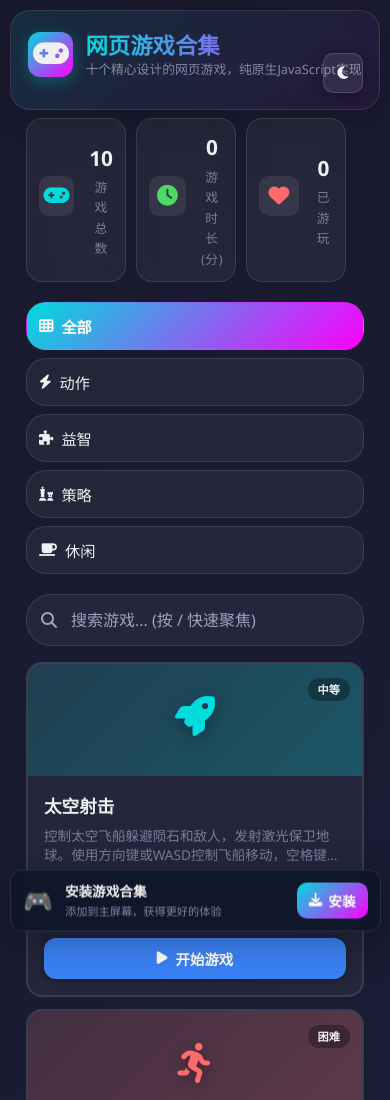
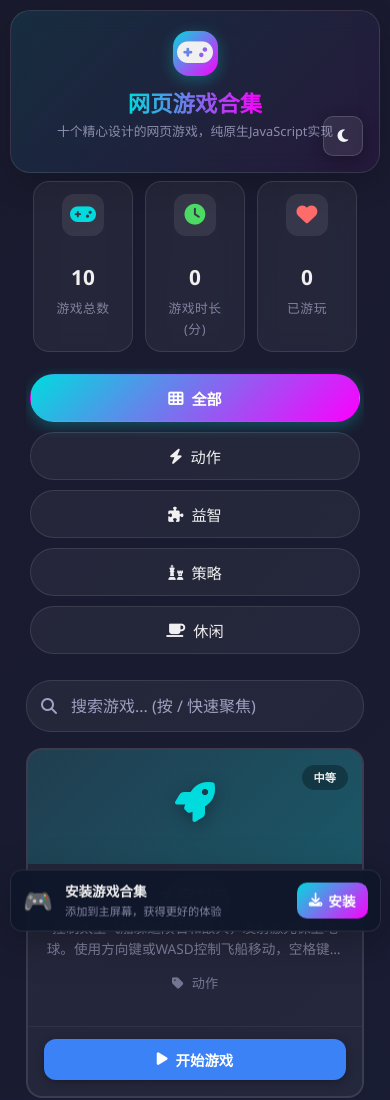
Before and after one commit to yuanjize/games, a website built with Vite: page index.html in a window 390 px wide. Shown: the top 1100 px of the page. Built offline with nearby package versions, Linux system fonts and the light colour scheme.

Commit message:
feat(mobile): 全面优化移动端首页显示
- 头部改为垂直居中布局,标题和副标题文字居中
- 优化logo大小和圆角,视觉效果更现代
- 统计卡片增加居中对齐,图标和数值更清晰
- 分类按钮样式优化,增加阴影效果
- 游戏卡片所有内容居中显示,提升视觉一致性
- 页脚文字完全居中
- 增加各元素间距和内边距,提升可读性
- 字体大小和透明度微调,更适合移动端阅读

```diff
--- a/style.css
+++ b/style.css
@@ -1541,41 +1541,48 @@ footer {
     }
 
     .header-content {
-        flex-direction: row;
-        text-align: left;
+        flex-direction: column;
+        text-align: center;
         gap: 12px;
         align-items: center;
     }
 
     .logo {
-        width: 48px;
-        height: 48px;
-        font-size: 1.8rem;
+        width: 56px;
+        height: 56px;
+        font-size: 2rem;
         flex-shrink: 0;
         background: linear-gradient(135deg, var(--primary), var(--secondary));
-        border-radius: 12px;
+        border-radius: 16px;
         box-shadow: 0 4px 15px rgba(0, 219, 222, 0.3);
     }
 
     .header-text {
         flex: 1;
+        width: 100%;
+        display: flex;
+        flex-direction: column;
+        align-items: center;
+        justify-content: center;
     }
 
     .header-text h1 {
-        font-size: 1.3rem;
-        line-height: 1.3;
+        font-size: 1.4rem;
+        line-height: 1.4;
         font-weight: 700;
-        margin-bottom: 2px;
+        margin-bottom: 4px;
         background: linear-gradient(90deg, var(--primary), var(--secondary));
         -webkit-background-clip: text;
         -webkit-text-fill-color: transparent;
         background-clip: text;
+        text-align: center;
     }
 
     .header-text .subtitle {
-        font-size: 0.75rem;
-        opacity: 0.8;
-        line-height: 1.2;
+        font-size: 0.8rem;
+        opacity: 0.85;
+        line-height: 1.3;
+        text-align: center;
     }
 
     .header-actions {
@@ -1604,6 +1611,7 @@ footer {
         overflow-x: auto;
         scroll-snap-type: x mandatory;
         -webkit-overflow-scrolling: touch;
+        justify-content: center;
     }
 
     .stats-panel::-webkit-scrollbar {
@@ -1613,41 +1621,51 @@ footer {
     .stat-card {
         flex: 0 0 auto;
         width: 100px;
-        padding: 12px;
+        padding: 14px 12px;
         background: rgba(255, 255, 255, 0.05);
         border: 1px solid rgba(255, 255, 255, 0.1);
         border-radius: 16px;
         text-align: center;
-        scroll-snap-align: start;
-        margin-right: 10px;
+        scroll-snap-align: center;
+        margin: 0 6px;
         backdrop-filter: blur(10px);
+        display: flex;
+        flex-direction: column;
+        align-items: center;
+        justify-content: center;
+    }
+
+    .stat-card:first-child {
+        margin-left: 0;
     }
 
     .stat-card:last-child {
-        margin-right: 16px;
+        margin-right: 0;
     }
 
     .stat-icon {
         font-size: 1.8rem;
-        margin-bottom: 8px;
-        width: 40px;
-        height: 40px;
+        margin-bottom: 10px;
+        width: 42px;
+        height: 42px;
         display: flex;
         align-items: center;
         justify-content: center;
-        border-radius: 10px;
+        border-radius: 12px;
         background: rgba(255, 255, 255, 0.08);
     }
 
     .stat-value {
-        font-size: 1.4rem;
+        font-size: 1.5rem;
         font-weight: 700;
-        margin-bottom: 2px;
+        margin-bottom: 4px;
+        text-align: center;
     }
 
     .stat-label {
         font-size: 0.7rem;
-        opacity: 0.7;
+        opacity: 0.75;
+        text-align: center;
     }
 
     /* 分类筛选优化 - 横向滚动 */
@@ -1656,9 +1674,9 @@ footer {
         overflow-x: auto;
         scroll-snap-type: x mandatory;
         -webkit-overflow-scrolling: touch;
-        gap: 8px;
-        margin: 0 16px 16px;
-        padding: 4px 0;
+        gap: 10px;
+        margin: 0 16px 20px;
+        padding: 6px 4px;
         justify-content: flex-start;
     }
 
@@ -1668,14 +1686,18 @@ footer {
 
     .category-btn {
         flex: 0 0 auto;
-        padding: 10px 16px;
-        font-size: 0.85rem;
+        padding: 12px 18px;
+        font-size: 0.9rem;
         min-width: auto;
-        border-radius: 20px;
+        border-radius: 24px;
         background: rgba(255, 255, 255, 0.05);
         border: 1px solid rgba(255, 255, 255, 0.1);
-        scroll-snap-align: start;
+        scroll-snap-align: center;
         white-space: nowrap;
+        text-align: center;
+        display: inline-flex;
+        align-items: center;
+        justify-content: center;
     }
 
     .category-btn.active {
@@ -1683,6 +1705,7 @@ footer {
         border-color: transparent;
         color: white;
         font-weight: 600;
+        box-shadow: 0 4px 15px rgba(0, 219, 222, 0.3);
     }
 
     .category-key {
@@ -1690,7 +1713,7 @@ footer {
     }
 
     .category-btn i {
-        font-size: 0.9rem;
+        font-size: 0.95rem;
     }
 
     /* 搜索框优化 */
@@ -1722,25 +1745,30 @@ footer {
     }
 
     .game-card-header {
-        padding: 24px 16px;
+        padding: 28px 20px;
         background: linear-gradient(135deg, rgba(0, 219, 222, 0.1) 0%, rgba(252, 0, 255, 0.05) 100%);
         position: relative;
+        text-align: center;
+        display: flex;
+        flex-direction: column;
+        align-items: center;
+        justify-content: center;
     }
 
     .game-icon {
-        font-size: 3rem;
-        margin-bottom: 8px;
+        font-size: 3.2rem;
+        margin-bottom: 10px;
         filter: drop-shadow(0 4px 8px rgba(0, 0, 0, 0.3));
     }
 
     .game-badges {
-        top: 12px;
-        right: 12px;
+        top: 14px;
+        right: 14px;
     }
 
     .badge {
-        padding: 4px 10px;
-        border-radius: 12px;
+        padding: 5px 12px;
+        border-radius: 14px;
         font-size: 0.7rem;
         font-weight: 600;
         background: rgba(0, 0, 0, 0.3);
@@ -1748,33 +1776,40 @@ footer {
     }
 
     .game-card-body {
-        padding: 16px;
+        padding: 18px;
+        text-align: center;
     }
 
     .game-title {
-        font-size: 1.1rem;
+        font-size: 1.15rem;
         font-weight: 600;
-        margin-bottom: 6px;
+        margin-bottom: 8px;
+        text-align: center;
     }
 
     .game-description {
-        font-size: 0.85rem;
-        opacity: 0.7;
-        line-height: 1.4;
-        margin-bottom: 12px;
+        font-size: 0.87rem;
+        opacity: 0.75;
+        line-height: 1.5;
+        margin-bottom: 14px;
         display: -webkit-box;
         -webkit-line-clamp: 2;
         -webkit-box-orient: vertical;
         overflow: hidden;
+        text-align: center;
     }
 
     .game-meta {
-        margin-bottom: 12px;
+        margin-bottom: 14px;
+        display: flex;
+        justify-content: center;
+        align-items: center;
     }
 
     .game-category {
-        font-size: 0.8rem;
-        opacity: 0.6;
+        font-size: 0.82rem;
+        opacity: 0.65;
+        text-align: center;
     }
 
     .game-shortcut-key {
@@ -1796,16 +1831,18 @@ footer {
 
     /* 页脚优化 */
     footer {
-        margin-top: 20px;
-        padding: 24px 16px;
+        margin-top: 24px;
+        padding: 28px 20px;
         background: rgba(0, 0, 0, 0.2);
         border-top: 1px solid rgba(255, 255, 255, 0.1);
+        text-align: center;
     }
 
     .footer-content p {
-        font-size: 0.8rem;
-        margin-bottom: 8px;
-        opacity: 0.7;
+        font-size: 0.82rem;
+        margin-bottom: 10px;
+        opacity: 0.75;
+        text-align: center;
     }
 
     .version-info {
```
